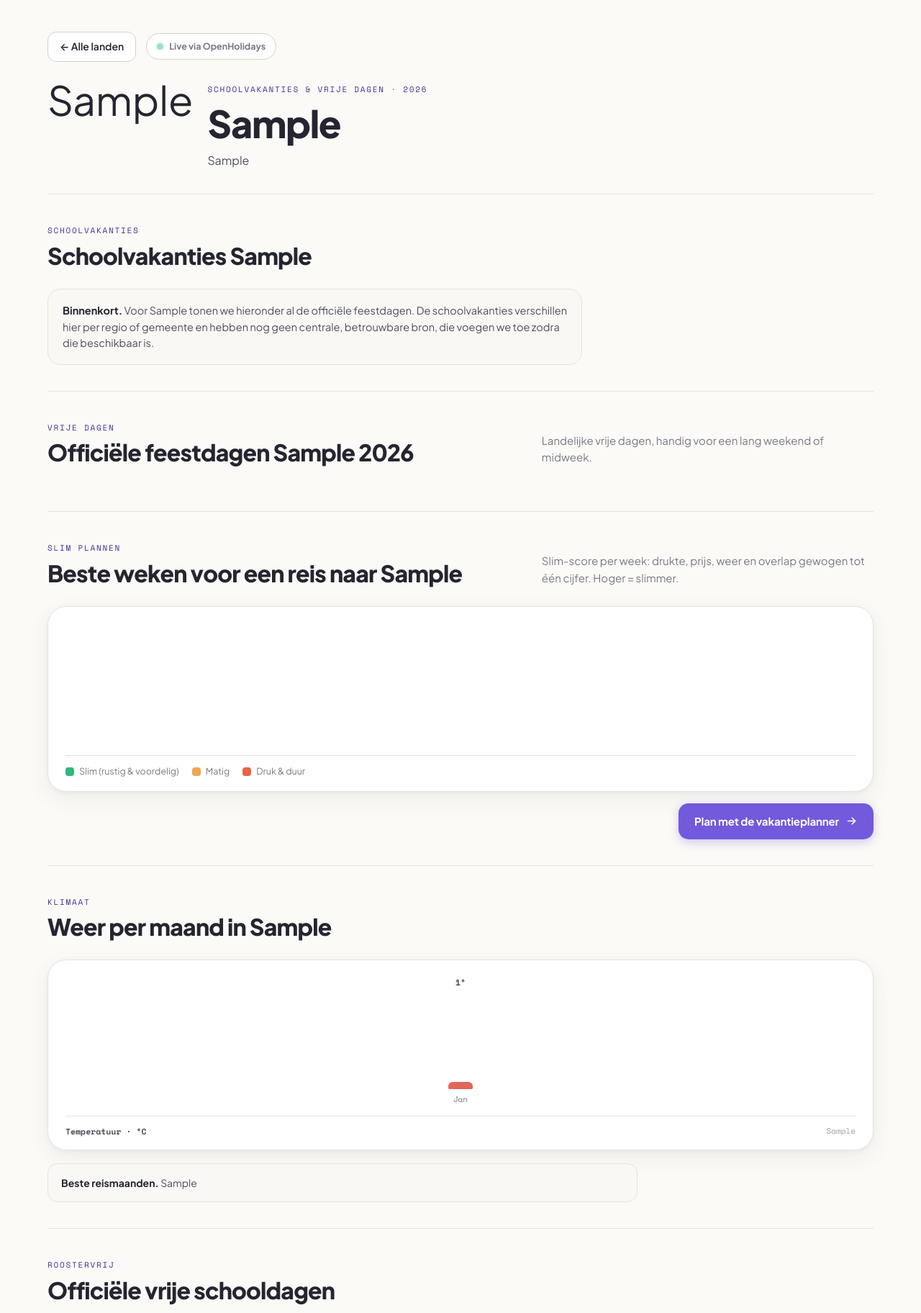
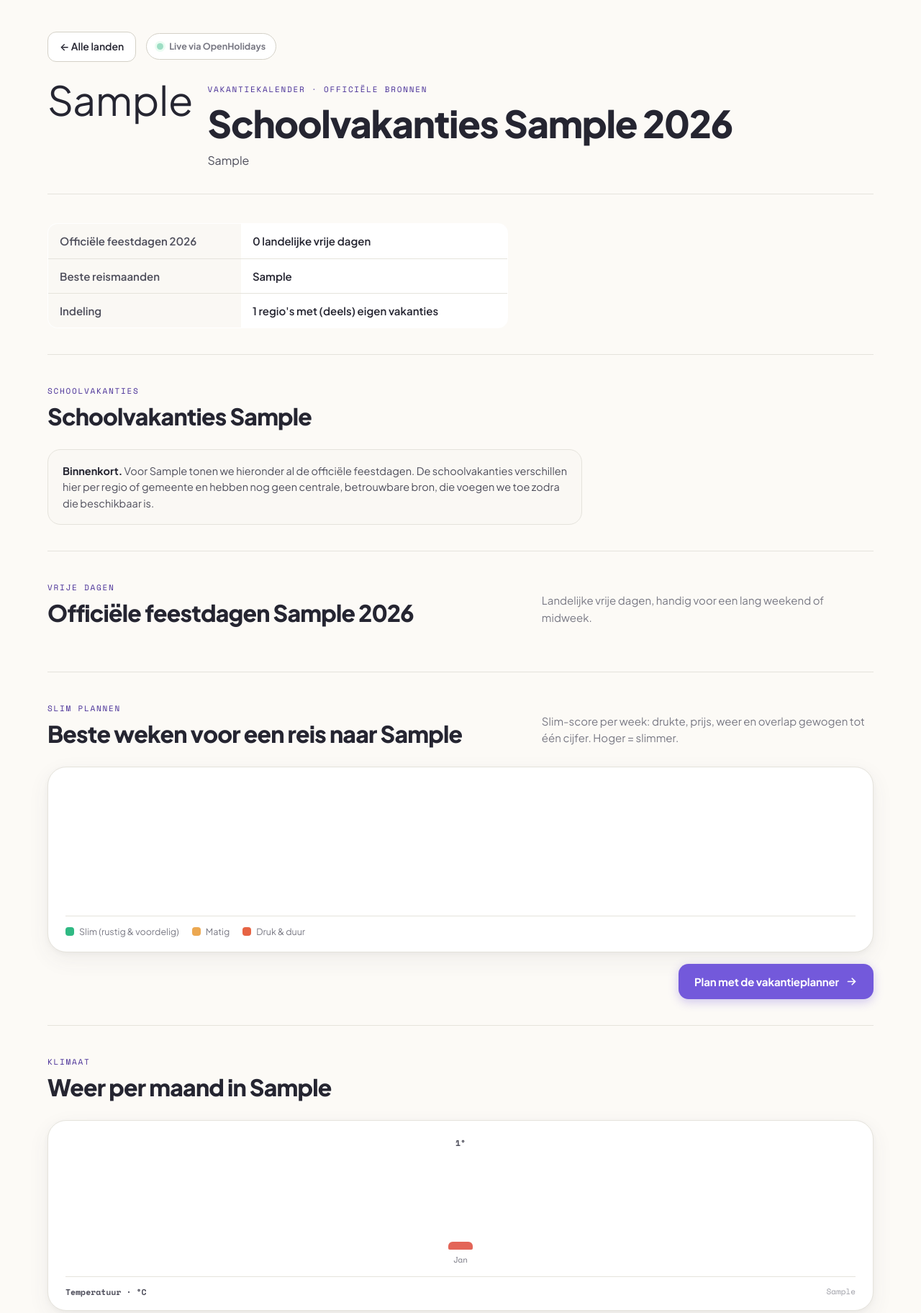
Before and after one commit to robinvandenbosch82/Schoolvakantiesnl, a Django app: a page that uses templates/pages/land.html in a window 1280 px wide. Shown: the part 107-1931 px from the top of the page at 72% size. Run offline with Django 5.2, Linux system fonts and the light colour scheme; tables that the repository leaves empty hold one stand-in row (values such as "Sample post"); grey boxes marked "Sample" are stand-in pictures; data that the repository does not hold is empty; parts of the project's set-up code (start-up, migrations or seed data) failed here and were passed over.

Commit message:
SEO: landenpagina-template template-breed geoptimaliseerd
Audit + implementatie voor álle landenpagina's (land.html + land_detail):

- H1 bevat nu het hoofdkeyword: "Schoolvakanties <land> <jaar>" i.p.v. alleen
  de landnaam. Sluit aan op de zoekintentie "schoolvakanties [land]".
- Kerngegevens-tabel direct onder de hero (aantal vakantieperiodes, officiële
  feestdagen, beste reismaanden, regio-indeling, eerstvolgende vakantie) —
  beantwoordt de intentie meteen en is table-snippet-bait.
- Afgeleide FAQ uit de eigen paginadata, zodat élke landpagina een FAQ-sectie +
  FAQPage-schema krijgt (voorheen alleen NL/DE met handmatige FAQ). Vragen:
  welke schoolvakanties, hoeveel feestdagen, beste reistijd, gelijk in heel land.
  Admin-FAQ blijft voorgaan en wordt aangevuld, niet vervangen.
- JSON-LD verrijkt met een WebPage-node: dateModified + lastReviewed (uit
  imported_at), reviewedBy (expert), about (Country), isPartOf, breadcrumb-ref,
  inLanguage. Naast de bestaande BreadcrumbList + (nu altijd) FAQPage.
- Interne links: in-content blok "Schoolvakanties in andere landen" met
  keyword-anchors naar alle zusterlanden.
- Title/meta-description aangescherpt (hoofdkeyword vooraan + "feestdagen",
  volledige zin met USP i.p.v. afgekapte intro).
- _faqpage_node accepteert nu zowel Faq-objecten als dicts.

Niet van toepassing verklaard: het generieke reis-framework (visum/vaccinaties/
valuta) — irrelevant voor een Europese schoolvakantie-site, zou thin content
opleveren.

Geverifieerd op BE/FR/DE: keyword-H1, kerngegevens, FAQ-sectie, zusterlanden,
en 5 valide JSON-LD-types (Organization, WebSite, WebPage, BreadcrumbList,
FAQPage; FAQ-aantal BE 4 / FR 4 / DE 9). check + 30 tests groen
(incl. nieuwe test_land_seo).

Co-Authored-By: Claude Opus 4.8 <noreply@anthropic.com>

```diff
--- a/core/views.py
+++ b/core/views.py
@@ -36,8 +36,15 @@ def _jsonld(nodes):
 
 
 def _faqpage_node(faqs, url):
-    qs = [{"@type": "Question", "name": f.question,
-           "acceptedAnswer": {"@type": "Answer", "text": f.answer}} for f in faqs]
+    """faqs = queryset van Faq-objecten óf lijst van {question, answer}-dicts."""
+    def _q(f):
+        return f["question"] if isinstance(f, dict) else f.question
+
+    def _a(f):
+        return f["answer"] if isinstance(f, dict) else f.answer
+
+    qs = [{"@type": "Question", "name": _q(f),
+           "acceptedAnswer": {"@type": "Answer", "text": _a(f)}} for f in faqs]
     return {"@type": "FAQPage", "@id": url + "#faq", "mainEntity": qs} if qs else None
 
 
@@ -733,6 +740,75 @@ def context_europe():
     return europe.europe_list(live)
 
 
+def _land_kernfeiten(land, jaar, period_list, feestdagen, regios, deel_label, vooruitblik):
+    """Compacte feiten-tabel: beantwoordt de zoekintentie direct (snippet-bait)."""
+    feiten = []
+    if period_list:
+        feiten.append((f"Schoolvakanties {jaar}", f"{len(period_list)} vakantieperiodes"))
+    feiten.append((f"Officiële feestdagen {jaar}", f"{len(feestdagen)} landelijke vrije dagen"))
+    if land.weer_beste:
+        feiten.append(("Beste reismaanden", land.weer_beste))
+    if regios:
+        eenheid = {"Deelstaat": "deelstaten", "Gemeenschap": "gemeenschappen"}.get(deel_label, "regio's")
+        feiten.append(("Indeling", f"{len(regios)} {eenheid} met (deels) eigen vakanties"))
+    if vooruitblik:
+        feiten.append(("Eerstvolgende vakantie",
+                       f"{vooruitblik['naam']}, over {vooruitblik['dagen']} dagen"))
+    return feiten
+
+
+def _land_faq_auto(land, jaar, period_list, feestdagen, regios, deel_label):
+    """Feitelijke FAQ afgeleid uit de eigen paginadata, zodat élke landpagina een
+    FAQ-sectie + FAQPage-snippet krijgt (niet alleen de handmatig gevulde landen)."""
+    items = []
+    if period_list:
+        namen = ", ".join(p["naam"] for p in period_list)
+        items.append({
+            "question": f"Welke schoolvakanties heeft {land.naam} in {jaar}?",
+            "answer": (f"{land.naam} heeft in {jaar} {len(period_list)} schoolvakantieperiodes: "
+                       f"{namen}. De exacte data en weeknummers staan per {deel_label.lower()} "
+                       f"in het overzicht op deze pagina.")})
+    if feestdagen:
+        eerste = ", ".join(f["naam"] for f in feestdagen[:4])
+        items.append({
+            "question": f"Hoeveel officiële feestdagen heeft {land.naam} in {jaar}?",
+            "answer": (f"{land.naam} telt in {jaar} {len(feestdagen)} landelijke officiële feestdagen, "
+                       f"waaronder {eerste}. Op deze dagen zijn scholen en veel diensten gesloten.")})
+    if land.weer_beste:
+        items.append({
+            "question": f"Wat is de beste reistijd voor {land.naam}?",
+            "answer": f"De beste reismaanden voor {land.naam}: {land.weer_beste}"})
+    if regios and len(regios) > 1:
+        eenheid = {"Deelstaat": "deelstaat", "Gemeenschap": "gemeenschap"}.get(deel_label, "regio")
+        items.append({
+            "question": f"Heeft heel {land.naam} tegelijk schoolvakantie?",
+            "answer": (f"Niet altijd: {land.naam} is verdeeld in {len(regios)} {eenheid}en die hun "
+                       f"schoolvakanties (deels) zelf bepalen. Vooral de zomervakantie kan per "
+                       f"{eenheid} verschillen, dus check per {eenheid} de exacte data hierboven.")})
+    return items
+
+
+def _land_webpage_node(land, url, jaar, reviewer, beschrijving):
+    """WebPage-node met E-E-A-T-signalen (dateModified, reviewedBy, about-land)."""
+    origin = settings.SITE_ORIGIN
+    node = {
+        "@type": "WebPage", "@id": url + "#webpage", "url": url,
+        "name": f"Schoolvakanties {land.naam} {jaar}",
+        "description": beschrijving, "inLanguage": "nl-NL",
+        "isPartOf": {"@id": f"{origin}/#website"},
+        "breadcrumb": {"@id": url + "#breadcrumb"},
+        "about": {"@type": "Country", "name": land.naam},
+        "publisher": {"@id": f"{origin}/#organization"},
+    }
+    if land.imported_at:
+        iso = land.imported_at.date().isoformat()
+        node["dateModified"] = iso
+        node["lastReviewed"] = iso
+    if reviewer:
+        node["reviewedBy"] = {"@type": "Person", "name": reviewer.name, "jobTitle": reviewer.role}
+    return node
+
+
 def land_detail(request, slug):
     land = Land.objects.filter(slug=slug, actief=True).first()
     if not land:
@@ -883,9 +959,30 @@ def land_detail(request, slug):
                  "NO": "Nager.Date", "DK": "Nager.Date", "FI": "Nager.Date",
                  "GB": "Nager.Date", "GR": "Nager.Date"}.get(land.iso_code, "OpenHolidays")
     from .models import Expert
+    experts = list(Expert.objects.filter(active=True).order_by("order"))
+    reviewer = experts[0] if experts else None
+
+    # FAQ: handmatige (admin) vragen eerst, daarna feitelijke afgeleide vragen,
+    # zodat élke landpagina een FAQ-sectie + FAQPage-snippet heeft.
+    admin_faq = Faq.objects.filter(page_key=f"land-{land.iso_code.lower()}", active=True)
+    faq_items = [{"question": f.question, "answer": f.answer} for f in admin_faq]
+    faq_items += _land_faq_auto(land, jaar, period_list, feestdagen, regios, deel_label)
+
+    kernfeiten = _land_kernfeiten(land, jaar, period_list, feestdagen, regios, deel_label, vooruitblik)
+    andere_landen = list(Land.objects.filter(actief=True).exclude(pk=land.pk).order_by("order", "naam"))
+
+    seo_title = f"Schoolvakanties {land.naam} {jaar} + feestdagen | Schoolvakanties.nl"
+    seo_description = (f"Alle schoolvakanties en officiële feestdagen van {land.naam} in {jaar}, "
+                       f"overzichtelijk per {deel_label.lower()}. Plus de beste reisweken en het weer per maand.")
+
+    url = _page_url(request)
+    breadcrumb = _breadcrumb_node([("Home", "/"), ("Landen", "/landen/"),
+                                   (land.naam, f"/landen/{land.slug}/")])
+    breadcrumb["@id"] = url + "#breadcrumb"
+
     return render(request, "pages/land.html", {
         "land": land, "regios": regios, "deel_label": deel_label, "bron_kort": bron_kort,
-        "experts": Expert.objects.filter(active=True).order_by("order"),
+        "experts": experts,
         "regio_feest_aantal": regio_feest_aantal,
         "jaar": jaar, "beschikbare_jaren": beschikbare_jaren,
         "nl_regio_overzicht": ([{"naam": r.naam, "uitleg": r.uitleg,
@@ -893,18 +990,17 @@ def land_detail(request, slug):
                                if land.iso_code == "NL" else None),
         "periods": period_list, "feestdagen": feestdagen, "officieus": officieus,
         "weer_rows": weer_rows, "brw": brw, "brw_max": brw_max, "brw_top": brw_top,
-        "faq": Faq.objects.filter(page_key=f"land-{land.iso_code.lower()}", active=True),
+        "kernfeiten": kernfeiten, "andere_landen": andere_landen,
+        "faq": faq_items,
         "land_blog": BlogArtikel.objects.filter(active=True, landen=land).order_by("order", "-id")[:3],
         "vooruitblik": vooruitblik,
         "crumbs": [{"naam": "Home", "url": "/"}, {"naam": "Landen", "url": "/landen/"},
                    {"naam": land.naam, "url": f"/landen/{land.slug}/"}],
         "jsonld": _jsonld([
-            _breadcrumb_node([("Home", "/"), ("Landen", "/landen/"),
-                              (land.naam, f"/landen/{land.slug}/")]),
-            _faqpage_node(Faq.objects.filter(page_key=f"land-{land.iso_code.lower()}", active=True),
-                          _page_url(request)),
+            _land_webpage_node(land, url, jaar, reviewer, seo_description),
+            breadcrumb,
+            _faqpage_node(faq_items, url),
         ]),
-        "seo_title": f"Schoolvakanties {land.naam} {jaar}, data per {deel_label.lower()} | Schoolvakanties.nl",
-        "seo_description": f"Alle schoolvakanties en feestdagen van {land.naam} in {jaar}, "
-                           f"overzichtelijk per {deel_label.lower()}. {land.intro[:90]}",
+        "seo_title": seo_title,
+        "seo_description": seo_description,
     })
--- a/static/css/components.css
+++ b/static/css/components.css
@@ -362,6 +362,27 @@
 /* bron-voetregel */
 .bronregel{ font-size:12.5px; color:var(--ink-3); line-height:1.55; max-width:80ch; margin:8px 0 4px; padding:14px 16px; background:var(--paper-2); border:1px solid var(--line); border-radius:14px; }
 .bronregel .bron-upd{ color:var(--ink-4); }
+
+/* visueel verborgen, wél voor screenreaders/SEO */
+.sr-only{ position:absolute; width:1px; height:1px; padding:0; margin:-1px; overflow:hidden;
+  clip:rect(0,0,0,0); white-space:nowrap; border:0; }
+
+/* kerngegevens-tabel (snippet-bait, direct onder de hero) */
+.land-kern{ margin-top:4px; }
+.kern-tabel{ width:100%; max-width:640px; border-collapse:collapse; font-size:15px;
+  background:var(--paper); border:1px solid var(--line); border-radius:14px; overflow:hidden; }
+.kern-tabel th, .kern-tabel td{ text-align:left; padding:12px 16px; border-bottom:1px solid var(--line); vertical-align:top; }
+.kern-tabel tr:last-child th, .kern-tabel tr:last-child td{ border-bottom:0; }
+.kern-tabel th{ width:42%; color:var(--ink-2); font-weight:600; background:var(--paper-2); }
+.kern-tabel td{ color:var(--ink); font-weight:600; }
+
+/* interne links naar andere landen */
+.land-links{ display:flex; flex-wrap:wrap; gap:9px; }
+.land-link{ display:inline-flex; align-items:center; gap:8px; font-size:14px; font-weight:600;
+  color:var(--ink-2); background:var(--paper); border:1px solid var(--line-2); border-radius:999px;
+  padding:8px 15px; transition:.14s; }
+.land-link:hover{ border-color:var(--accent-line); color:var(--accent-ink); background:var(--accent-soft); }
+.ll-flag{ font-size:16px; line-height:1; }
 
 @media(max-width:760px){
   .regio-cols{ grid-template-columns:1fr; }
--- a/templates/pages/land.html
+++ b/templates/pages/land.html
@@ -76,13 +76,27 @@
     <div class="land-hero-main">
       <span class="land-flag">{{ land.vlag }}</span>
       <div>
-        <span class="eye">Schoolvakanties &amp; vrije dagen · {{ jaar }}</span>
-        <h1>{{ land.naam }}</h1>
+        <span class="eye">Vakantiekalender · officiële bronnen</span>
+        <h1>Schoolvakanties {{ land.naam }} {{ jaar }}</h1>
         {% if land.intro %}<p class="land-sub">{{ land.intro }}</p>{% else %}<p class="land-sub">Alle schoolvakanties en feestdagen van {{ land.naam }} in {{ jaar }}, overzichtelijk op één plek.</p>{% endif %}
         {% if vooruitblik %}<p class="vooruitblik">📅 Eerstvolgende vakantie in {{ land.naam }}: <strong>{{ vooruitblik.naam }}</strong>, nog <strong>{{ vooruitblik.dagen }} dagen</strong>.</p>{% endif %}
       </div>
     </div>
   </div>
+
+  {# KERNGEGEVENS (snippet-bait + directe beantwoording) #}
+  {% if kernfeiten %}
+  <section class="land-block land-kern">
+    <table class="kern-tabel">
+      <caption class="sr-only">Schoolvakanties {{ land.naam }} {{ jaar }} in het kort</caption>
+      <tbody>
+        {% for label, waarde in kernfeiten %}
+        <tr><th scope="row">{{ label }}</th><td>{{ waarde }}</td></tr>
+        {% endfor %}
+      </tbody>
+    </table>
+  </section>
+  {% endif %}
 
   {# SCHOOLVAKANTIES PER PERIODE #}
   {% if periods %}
@@ -272,6 +286,16 @@
   </section>
   {% endif %}
 
+  {# SCHOOLVAKANTIES ANDERE LANDEN (interne links) #}
+  {% if andere_landen %}
+  <section class="land-block">
+    <div class="section-head"><div><span class="eye">Ook handig</span><h2 style="margin-top:8px">Schoolvakanties in andere landen</h2></div><p><a href="/landen/">Alle landen →</a></p></div>
+    <div class="land-links">
+      {% for a in andere_landen %}<a class="land-link" href="/landen/{{ a.slug }}/" title="Schoolvakanties {{ a.naam }} {{ jaar }}"><span class="ll-flag">{{ a.vlag }}</span>Schoolvakanties {{ a.naam }}</a>{% endfor %}
+    </div>
+  </section>
+  {% endif %}
+
   {% include "partials/byline.html" with reviewer=experts.0 bijgewerkt=land.bijgewerkt %}
 
   {% if land.bron %}<p class="bronregel">{{ land.bron }}</p>{% endif %}
```
Also changed, not shown: core/tests/test_views.py (+15 -1 lines).
